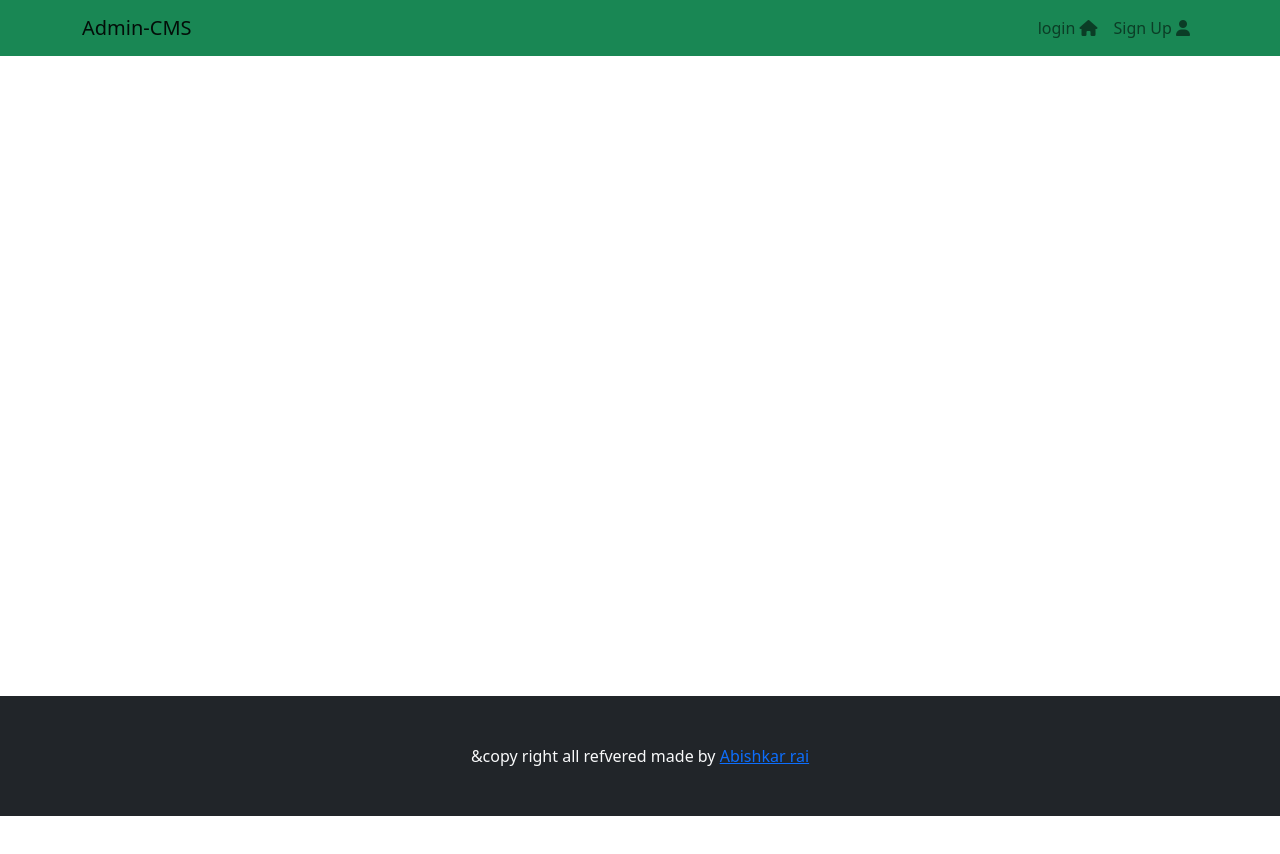
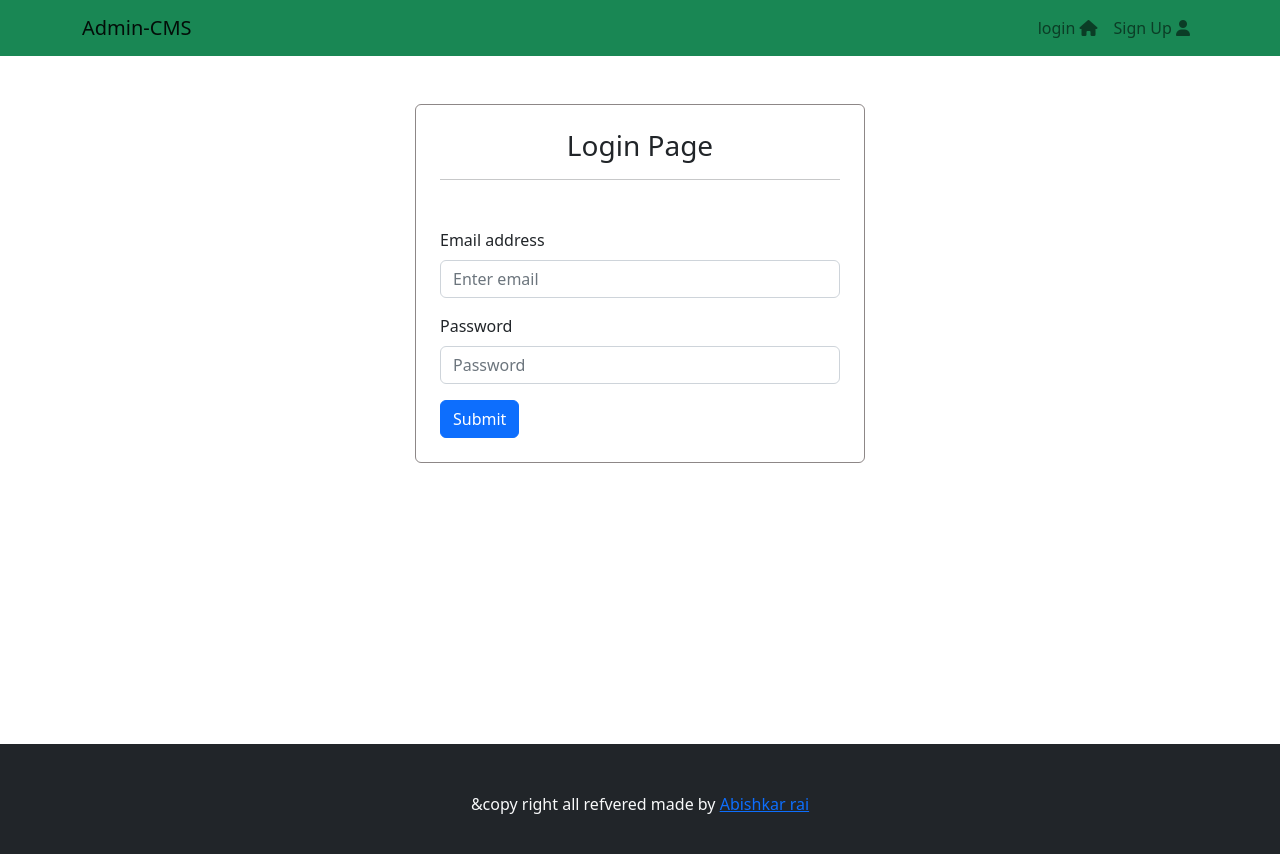
Before and after one commit to abishkar123/cms-client, a React (Create React App) app: page / in a window 1280 px wide. Shown: the top 854 px of the page. Before the commit the page ends 816 px from the top, so only its background shows below. Built offline with nearby package versions, Linux system fonts and the light colour scheme.

Commit message:
login frontend is ready

```diff
--- a/src/App.css
+++ b/src/App.css
@@ -10,3 +10,12 @@
 .register-page form{
 
 }
+
+.login-page form{
+    width: 450px;
+    margin: auto;
+    margin-top: 3rem;
+    border: 1px solid rgba(105, 97, 97, 0.758);
+    padding: 1.5rem;
+    /* border-radius: ; */
+}
--- a/src/pages/login/LoginPage.js
+++ b/src/pages/login/LoginPage.js
@@ -1,13 +1,56 @@
-import React from 'react'
+import React,{useRef} from 'react'
 import { Footer } from '../layout/Footer'
 import { Header } from '../layout/Header'
+import Button from 'react-bootstrap/Button';
+import Form from 'react-bootstrap/Form';
 
 export const LoginPage = () => {
+  const emailRef = useRef("");
+  const passRef = useRef("");
+
+
+  const handleOnSubmit = e =>{
+    e.preventDefault();
+
+    const formDt= {
+       email: emailRef.current.value,
+       password: passRef.current.value,
+    }
+
+    console.log(formDt)
+  }
+
   return (
     <div>
-        <Header/>
+     <Header/>
     <div className="main login-page">
+    <Form className='shoadow-lg rounded' onSubmit={handleOnSubmit} required>
+      <h3 className='text-center'> Login Page</h3>
+      <hr className='mb-5'/>
 
+      <Form.Group className="mb-3" controlId="formBasicEmail">
+        <Form.Label>Email address</Form.Label>
+        <Form.Control
+        ref={emailRef}
+        type="email"
+         placeholder="Enter email"
+        required />
+      </Form.Group>
+
+      <Form.Group className="mb-3" controlId="formBasicPassword">
+        <Form.Label>Password</Form.Label>
+        <Form.Control
+        ref={passRef}
+        type="password"
+         placeholder="Password"
+        required />
+      </Form.Group>
+
+
+      <Button variant="primary" type="submit">
+        Submit
+      </Button>
+    </Form>
 
     </div>
     <Footer/>
```
